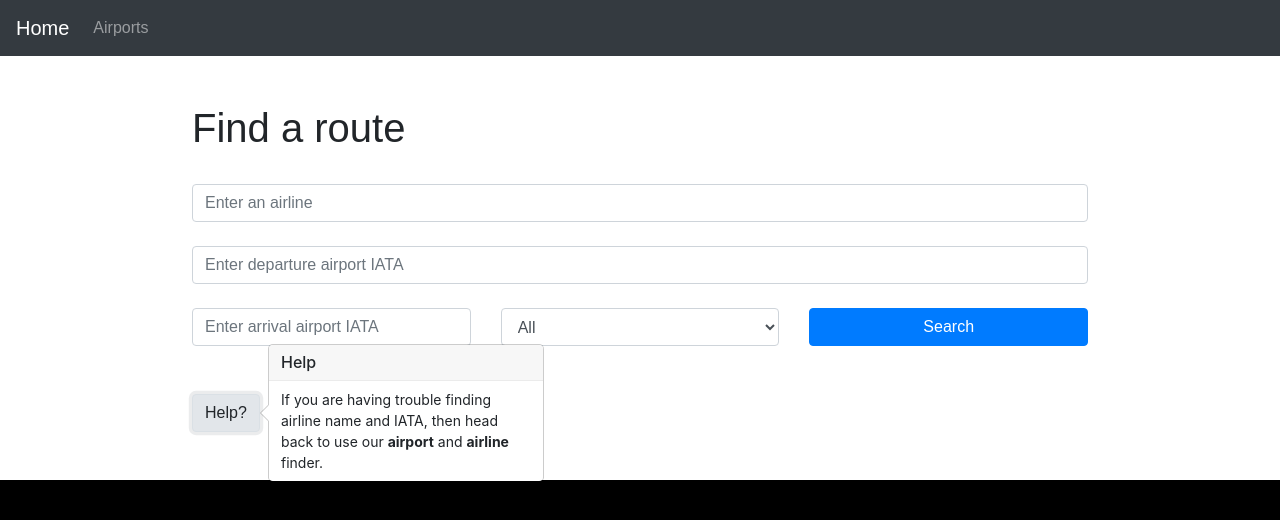
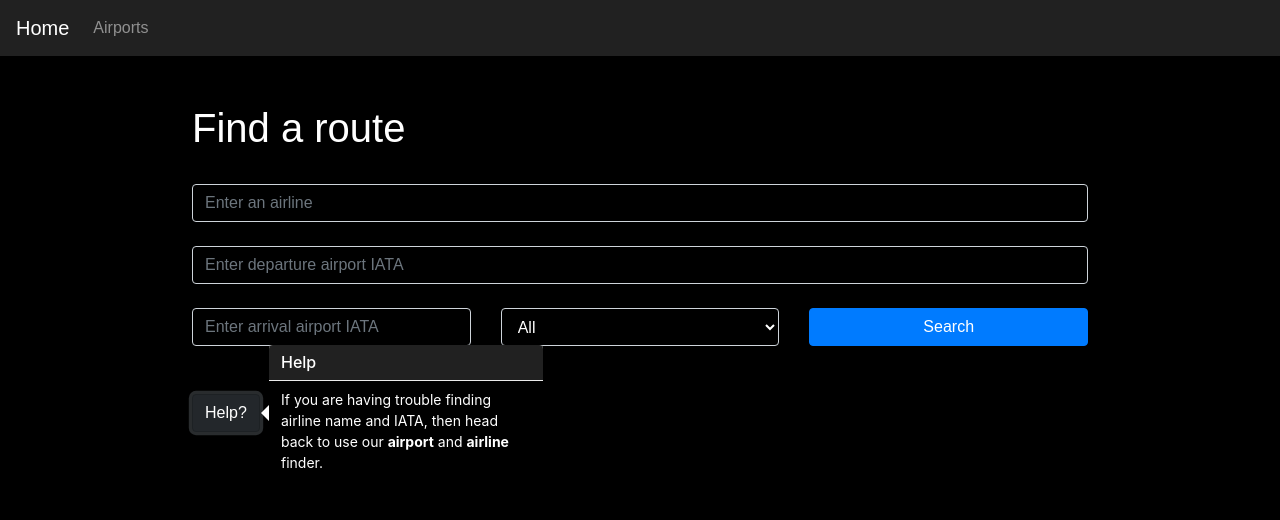
Before and after one commit to ameysunu/flight-tracker, a React (Create React App) app: page /routes in a window 1280 px wide. Both pictures are taken after a click on the button "Help?". Shown: the top 520 px of the page. Built offline with nearby package versions, Linux system fonts and the light colour scheme; a web font is replaced by a local one.

Commit message:
api key changed && new ui

```diff
--- a/src/components/NotFound.tsx
+++ b/src/components/NotFound.tsx
@@ -13,6 +13,7 @@ const NotFound: React.FC = () => {
     <div
       style={{
         position: "fixed",
+        color: "white",
         top: "50%",
         left: "50%",
         transform: "translate(-50%, -50%)",
--- a/src/components/Routes.tsx
+++ b/src/components/Routes.tsx
@@ -81,33 +81,6 @@ const Routes: React.FC = () => {
   });
 
   const classes = useStyles();
-  const [progress, setProgress] = React.useState(0);
-  const [buffer, setBuffer] = React.useState(10);
-
-  const progressRef = React.useRef(() => {});
-  React.useEffect(() => {
-    progressRef.current = () => {
-      if (progress > 100) {
-        setProgress(0);
-        setBuffer(10);
-      } else {
-        const diff = Math.random() * 10;
-        const diff2 = Math.random() * 10;
-        setProgress(progress + diff);
-        setBuffer(progress + diff + diff2);
-      }
-    };
-  });
-
-  React.useEffect(() => {
-    const timer = setInterval(() => {
-      progressRef.current();
-    }, 500);
-
-    return () => {
-      clearInterval(timer);
-    };
-  }, []);
 
   const onSubmit = (event: React.FormEvent<HTMLFormElement>) => {
     event.preventDefault();
@@ -122,8 +95,13 @@ const Routes: React.FC = () => {
 
   const popover = (
     <Popover id="popover-basic">
-      <Popover.Title as="h3">Help</Popover.Title>
-      <Popover.Content>
+      <Popover.Title
+        as="h3"
+        style={{ backgroundColor: "#212121", color: "white" }}
+      >
+        Help
+      </Popover.Title>
+      <Popover.Content style={{ backgroundColor: "black", color: "white" }}>
         If you are having trouble finding airline name and IATA, then head back
         to use our <strong>airport</strong> and <strong>airline</strong> finder.
       </Popover.Content>
@@ -131,8 +109,13 @@ const Routes: React.FC = () => {
   );
 
   return (
-    <div>
-      <Navbar collapseOnSelect expand="lg" bg="dark" variant="dark">
+    <div style={{ backgroundColor: "black", color: "white" }}>
+      <Navbar
+        collapseOnSelect
+        expand="lg"
+        style={{ backgroundColor: "#212121" }}
+        variant="dark"
+      >
         <Navbar.Brand style={{ cursor: "pointer" }} onClick={handleClick}>
           Home
         </Navbar.Brand>
@@ -158,6 +141,7 @@ const Routes: React.FC = () => {
                 onChange={(e) => setAirlinename(e.target.value)}
                 type="text"
                 placeholder="Enter an airline"
+                style={{ backgroundColor: "black", color: "white" }}
               />
               <br />
               <Form.Control
@@ -165,6 +149,7 @@ const Routes: React.FC = () => {
                 onChange={(e) => setAirlineiata(e.target.value)}
                 type="text"
                 placeholder="Enter departure airport IATA"
+                style={{ backgroundColor: "black", color: "white" }}
               />
               <br />
               <Row>
@@ -174,6 +159,7 @@ const Routes: React.FC = () => {
                     onChange={(e) => setArrivaliata(e.target.value)}
                     type="text"
                     placeholder="Enter arrival airport IATA"
+                    style={{ backgroundColor: "black", color: "white" }}
                   />
                 </Col>
                 <Col>
@@ -181,6 +167,7 @@ const Routes: React.FC = () => {
                     as="select"
                     value={status}
                     onChange={(e) => setStatus(e.target.value)}
+                    style={{ backgroundColor: "black", color: "white" }}
                   >
                     <option value="">All</option>
                     <option value="scheduled">Scheduled</option>
@@ -207,7 +194,7 @@ const Routes: React.FC = () => {
         <br />
 
         <OverlayTrigger trigger="click" placement="right" overlay={popover}>
-          <Button variant="light"> Help? </Button>
+          <Button variant="dark"> Help? </Button>
         </OverlayTrigger>
       </div>
       <br />
@@ -224,11 +211,7 @@ const Routes: React.FC = () => {
             paddingRight: "20%",
           }}
         >
-          <LinearProgress
-            variant="buffer"
-            value={progress}
-            valueBuffer={buffer}
-          />
+          <LinearProgress />
           {/* <Spinner
             style={{ alignSelf: "center" }}
             animation="grow"
--- a/src/state/action-creators/index.ts
+++ b/src/state/action-creators/index.ts
@@ -164,9 +164,10 @@ export const getAirportData = (airport_name: string) => {
 
     try {
       const { data } = await axios.get(
-        `http://api.aviationstack.com/v1/airports?access_key=b3dbfb353ff0bc5f4b22ff8c10f02e3e`,
+        `http://api.aviationstack.com/v1/airports`,
         {
           params: {
+            access_key: process.env.REACT_APP_AVSTACK_KEY,
             airport_name: airport_name,
           },
         }
@@ -236,9 +237,10 @@ export const getRoutes = (
 
     try {
       const { data } = await axios.get(
-        `http://api.aviationstack.com/v1/flights?access_key=b3dbfb353ff0bc5f4b22ff8c10f02e3e`,
+        `http://api.aviationstack.com/v1/flights`,
         {
           params: {
+            access_key: process.env.REACT_APP_AVSTACK_KEY,
             airline_name: airline_name,
             arr_iata: arr_iata,
             dep_iata: dep_iata,
```
Also changed, not shown: 1 other file (tests, documents, lock files or other folders).
